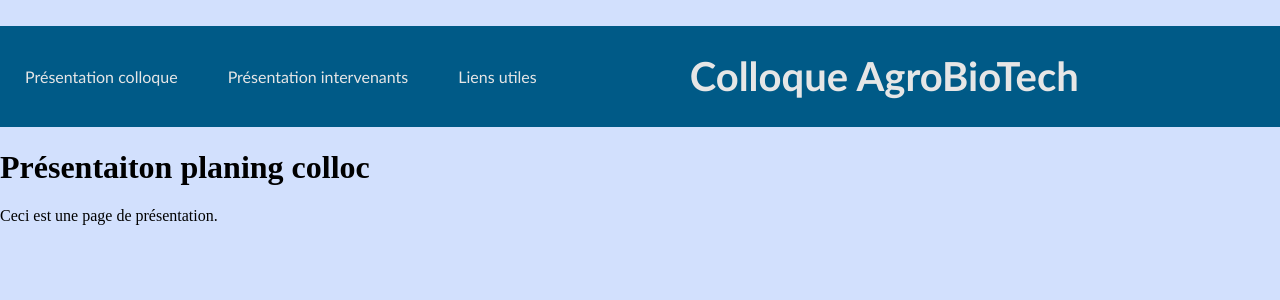
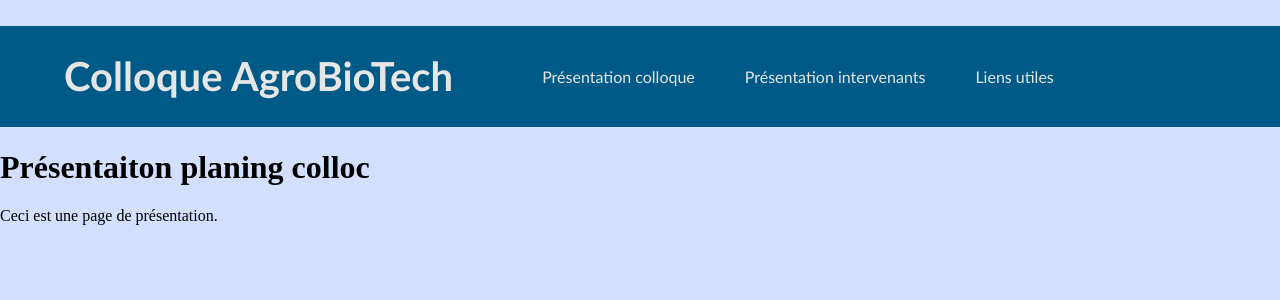
Before and after one commit to DamienFUSTER/Colloc-Application, a Flask app: page / in a window 1280 px wide. Shown: the top 300 px of the page. Run offline with Flask 3, Linux system fonts and the light colour scheme.

```diff
--- a/static/style.css
+++ b/static/style.css
@@ -23,7 +23,8 @@
 }
 
 .title {
-  margin-left: 10%;
+  margin-left: 5%;
+  margin-right: 5%;
   color: rgb(230, 230, 230);
   font-family:'Trebuchet MS', 'Lucida Sans Unicode', 'Lucida Grande', 'Lucida Sans', Arial, sans-serif;
   font-size: 20px;
--- a/templates/base.html
+++ b/templates/base.html
@@ -12,14 +12,15 @@
 <body>
     <div class="container">
       <div class="header">
+        <div class="title">
+            <H1> Colloque AgroBioTech </H1>
+        </div>
         <div class="nav-buttons">
             <a href="/">Présentation colloque</a>
             <a href="/pres_inter">Présentation intervenants</a>
             <a href="/links">Liens utiles</a>
         </div>
-        <div class="title">
-            <H1> Colloque AgroBioTech </H1>
-        </div>
+
       </div>
 
         {% block content %}{% endblock %}
```
